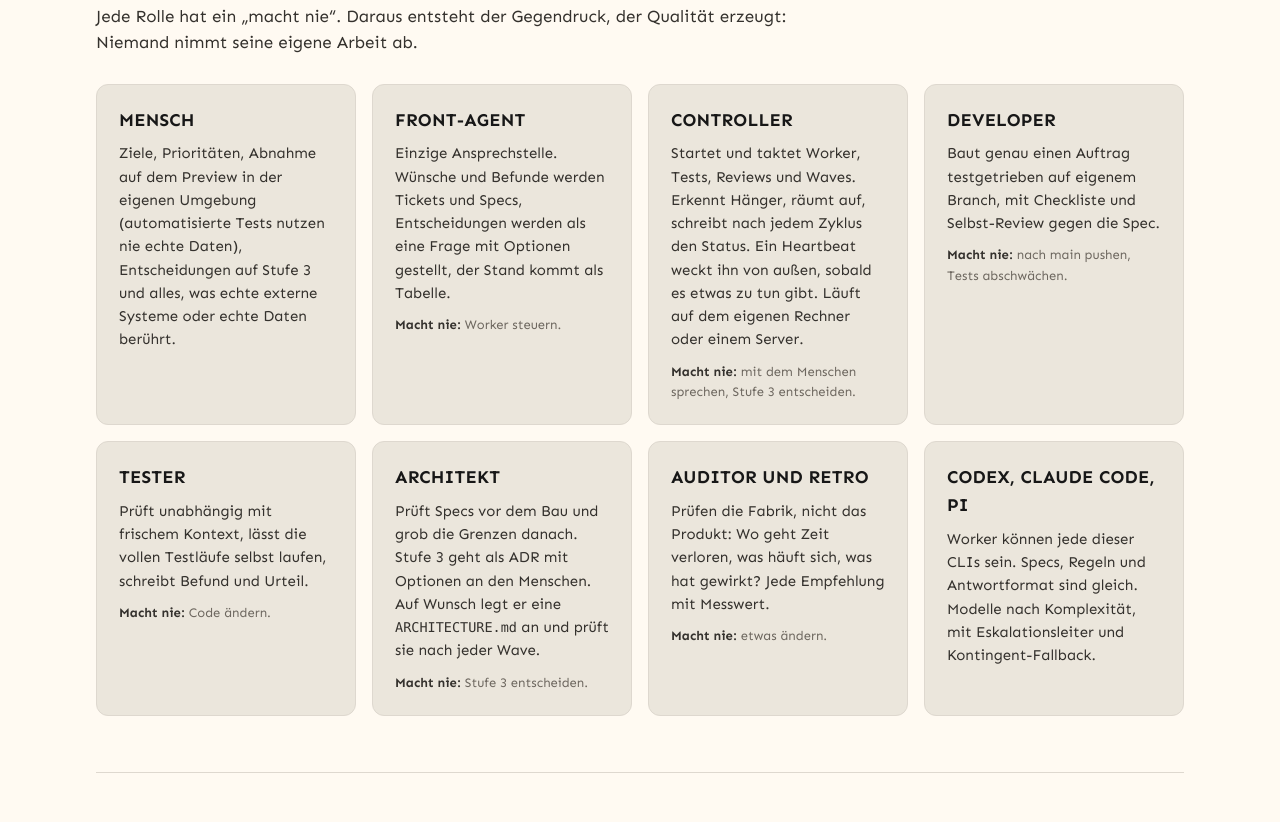
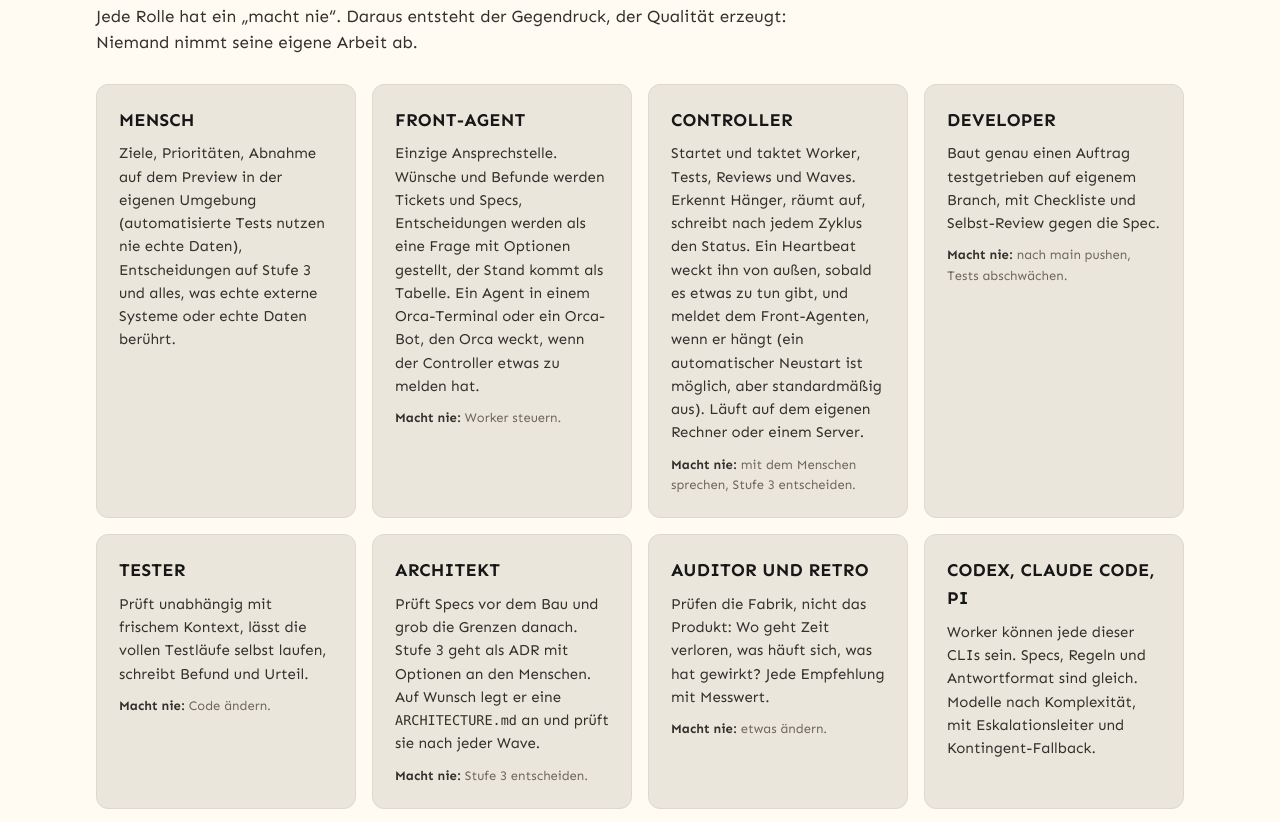
Before and after one commit to bussard76/agentic-factory, a website: page site/index.html in a window 1280 px wide. Shown: the part 1918-2740 px from the top of the page. Drawn offline with Linux system fonts and the light colour scheme.

Commit message:
Bring the README up to date: bot Front agent, own gate, heartbeat, cleanup, what has run for real
Adds what the factory is and who it is for, a short list of what changed with
the place that documents each item, what start writes on the machine, and the
honest limits. Brings the German site in line.

Co-Authored-By: Claude Sonnet 5.5 <noreply@anthropic.com>

```diff
--- a/site/index.html
+++ b/site/index.html
@@ -123,8 +123,8 @@
     <p class="sub">Jede Rolle hat ein „macht nie“. Daraus entsteht der Gegendruck, der Qualität erzeugt: Niemand nimmt seine eigene Arbeit ab.</p>
     <div class="grid">
       <div class="card"><h3>Mensch</h3><p>Ziele, Prioritäten, Abnahme auf dem Preview in der eigenen Umgebung (automatisierte Tests nutzen nie echte Daten), Entscheidungen auf Stufe 3 und alles, was echte externe Systeme oder echte Daten berührt.</p></div>
-      <div class="card"><h3>Front-Agent</h3><p>Einzige Ansprechstelle. Wünsche und Befunde werden Tickets und Specs, Entscheidungen werden als eine Frage mit Optionen gestellt, der Stand kommt als Tabelle.</p><p class="never"><b>Macht nie:</b> Worker steuern.</p></div>
-      <div class="card"><h3>Controller</h3><p>Startet und taktet Worker, Tests, Reviews und Waves. Erkennt Hänger, räumt auf, schreibt nach jedem Zyklus den Status. Ein Heartbeat weckt ihn von außen, sobald es etwas zu tun gibt. Läuft auf dem eigenen Rechner oder einem Server.</p><p class="never"><b>Macht nie:</b> mit dem Menschen sprechen, Stufe 3 entscheiden.</p></div>
+      <div class="card"><h3>Front-Agent</h3><p>Einzige Ansprechstelle. Wünsche und Befunde werden Tickets und Specs, Entscheidungen werden als eine Frage mit Optionen gestellt, der Stand kommt als Tabelle. Ein Agent in einem Orca-Terminal oder ein Orca-Bot, den Orca weckt, wenn der Controller etwas zu melden hat.</p><p class="never"><b>Macht nie:</b> Worker steuern.</p></div>
+      <div class="card"><h3>Controller</h3><p>Startet und taktet Worker, Tests, Reviews und Waves. Erkennt Hänger, räumt auf, schreibt nach jedem Zyklus den Status. Ein Heartbeat weckt ihn von außen, sobald es etwas zu tun gibt, und meldet dem Front-Agenten, wenn er hängt (ein automatischer Neustart ist möglich, aber standardmäßig aus). Läuft auf dem eigenen Rechner oder einem Server.</p><p class="never"><b>Macht nie:</b> mit dem Menschen sprechen, Stufe 3 entscheiden.</p></div>
       <div class="card"><h3>Developer</h3><p>Baut genau einen Auftrag testgetrieben auf eigenem Branch, mit Checkliste und Selbst-Review gegen die Spec.</p><p class="never"><b>Macht nie:</b> nach main pushen, Tests abschwächen.</p></div>
       <div class="card"><h3>Tester</h3><p>Prüft unabhängig mit frischem Kontext, lässt die vollen Testläufe selbst laufen, schreibt Befund und Urteil.</p><p class="never"><b>Macht nie:</b> Code ändern.</p></div>
       <div class="card"><h3>Architekt</h3><p>Prüft Specs vor dem Bau und grob die Grenzen danach. Stufe 3 geht als ADR mit Optionen an den Menschen. Auf Wunsch legt er eine <code>ARCHITECTURE.md</code> an und prüft sie nach jeder Wave.</p><p class="never"><b>Macht nie:</b> Stufe 3 entscheiden.</p></div>
@@ -187,7 +187,7 @@ Ponytail: 2 findings merged
     <p class="sub">Ob ein Worker startet, entscheidet die gemessene Last: CPU-, Speicher- und I/O-Wartezeit, freier Speicher, Gate-Warteschlange, fremde Last, Kontingente. Die Obergrenzen pro Host sind Startwerte. Sie steigen schrittweise, solange es ruhig bleibt, und sinken bei Druck. Dasselbe gilt für die Modellstufen pro Rolle: Bestehensquote und Runden aus dem Journal entscheiden, ob eine Rolle günstiger oder stärker fährt.</p>
     <div class="grid">
       <div class="card"><h3>Hosts</h3><p>Null bis viele Server. Alles lokal, ein Server, mehrere Server. Jeder mit eigener Kapazität, eigenem Orca-Environment, eigenen Pfaden.</p></div>
-      <div class="card"><h3>Gates</h3><p>Volle Testläufe laufen in fairen Plätzen, getrennt nach Unit- und Browser-Tests. Niemand überholt. Die Plätze passen sich der Last an.</p></div>
+      <div class="card"><h3>Gates</h3><p>Volle Testläufe laufen in fairen Plätzen, getrennt nach Unit- und Browser-Tests. Niemand überholt. Die Plätze passen sich der Last an. Jedes Projekt hat sein eigenes Gate; die Wave lässt für Code immer den vollen Lauf selbst laufen.</p></div>
       <div class="card"><h3>Eskalationsleiter</h3><p>Zweimal gescheitert, ein Modell höher. Kontingent knapp, Ersatz-Agent mit gleicher Leiter.</p></div>
       <div class="card"><h3>Reihenfolge bei Engpass</h3><p>Kritischer Pfad, fast fertige Aufgaben, Waves, neue Entwicklung, Schuldenabbau.</p></div>
     </div>
```
Also changed, not shown: README.md.
